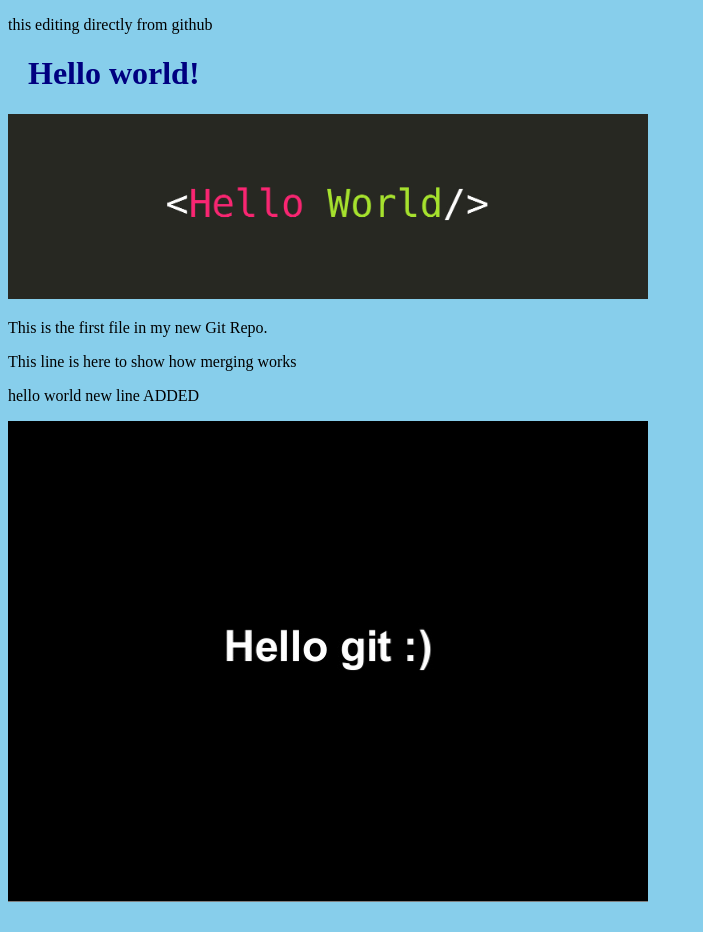
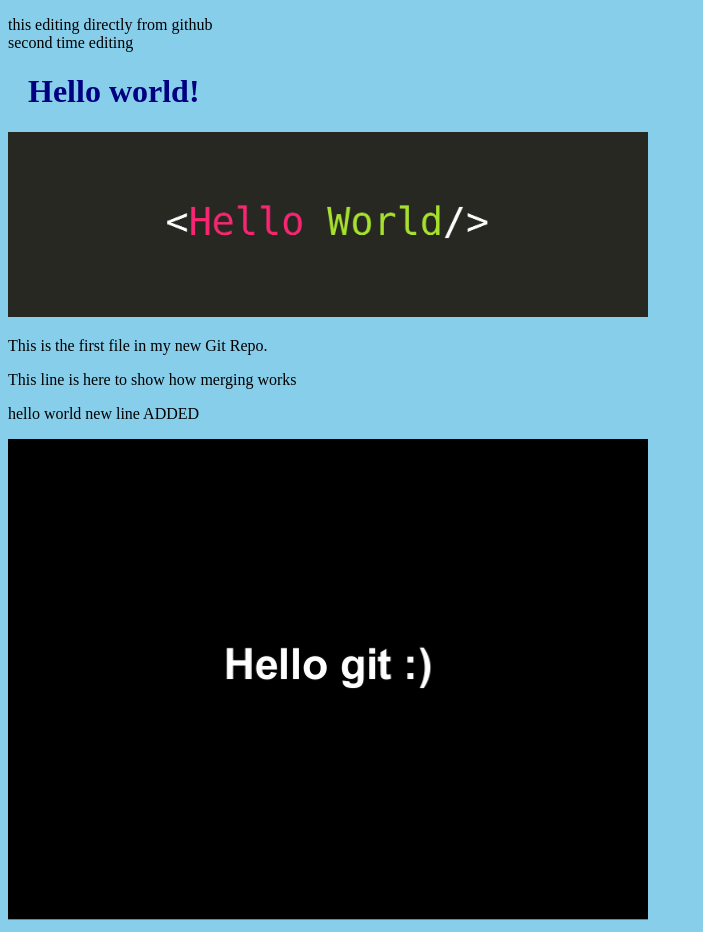
Before and after one commit to tejaswi143/hello-world, a plain HTML site: page index.html in a window 1280 px wide. Shown: the whole page, without its empty margins (0-703 px from the left). Drawn offline with Linux system fonts and the light colour scheme.

Commit message:
Update index.html

```diff
--- a/index.html
+++ b/index.html
@@ -9,7 +9,8 @@
 </head>
 <body>
  <p>
- this editing directly from github</p>
+ this editing directly from github<br>
+ second time editing</p>
 <h1>Hello world!</h1>
 <div>
         <img src="hello-world.jpg" alt="Hello World from Space"
```
